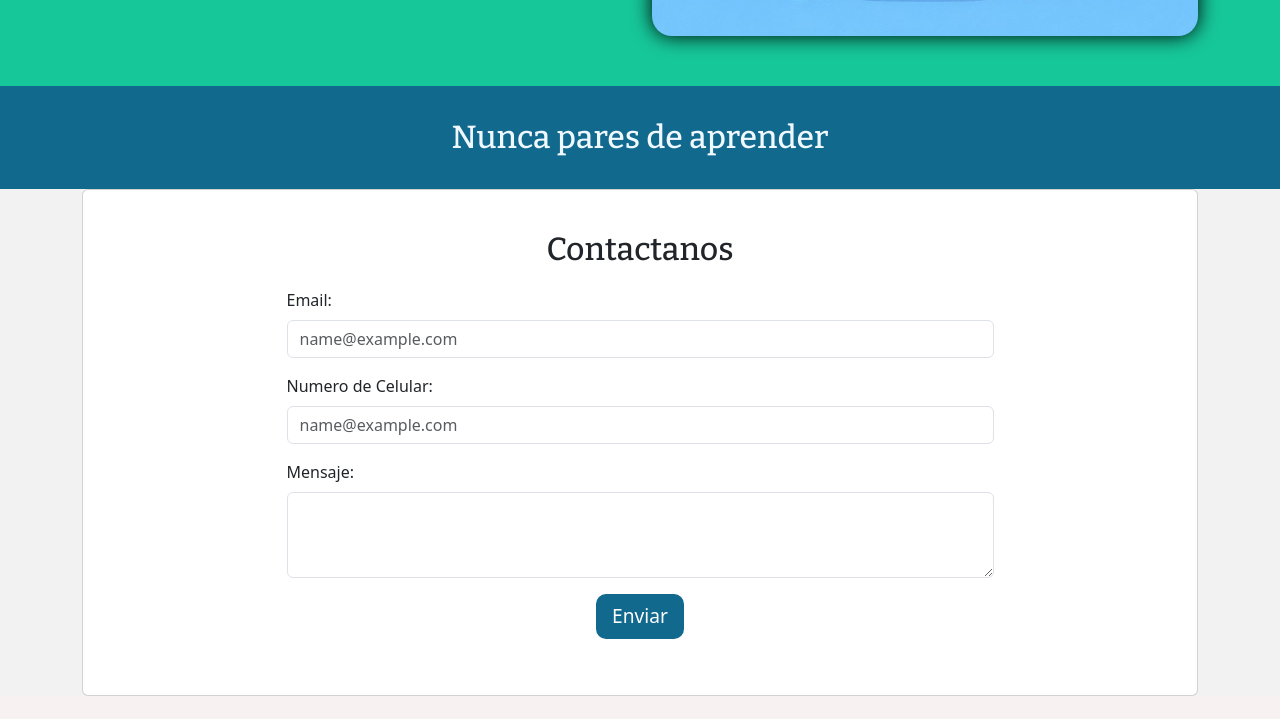
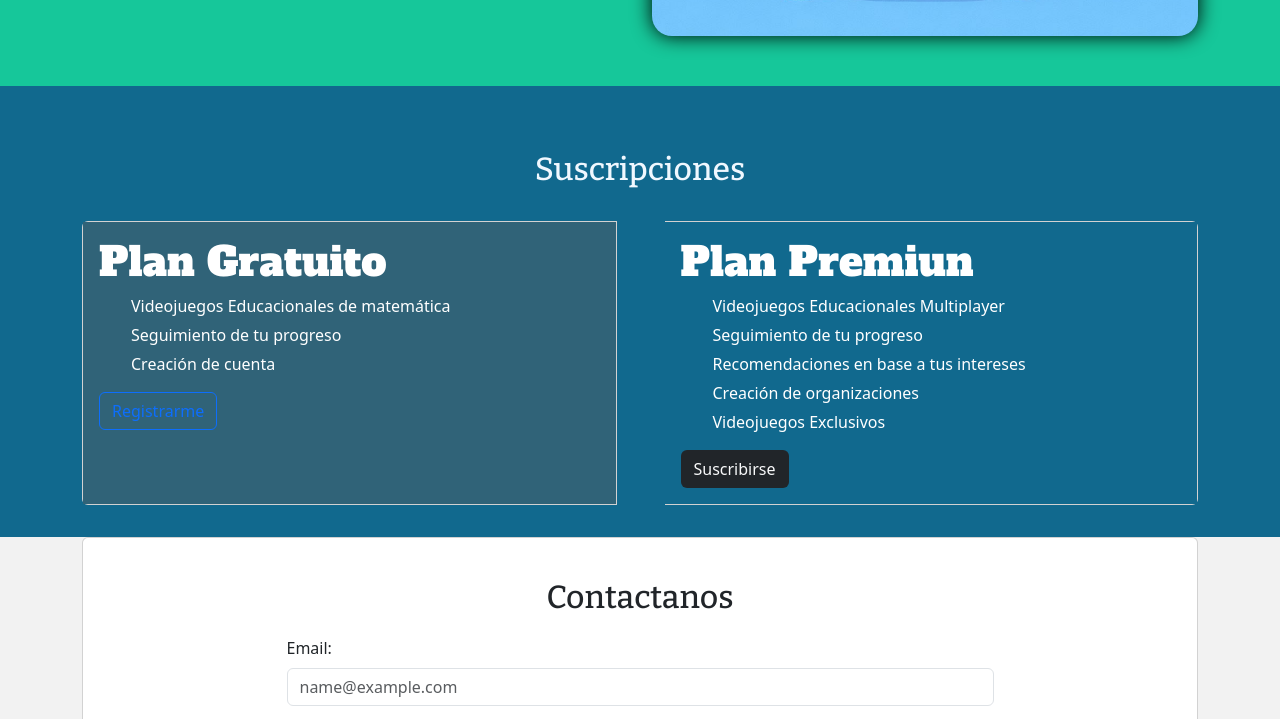
Before and after one commit to OpenSourceWX52-2024/upc-pre-202401--si729-WX52-2SquareD-Landing-Page, a plain HTML site: page index.html in a window 1280 px wide. Shown: the part 2268-2987 px from the top of the page. Drawn offline with nearby package versions, Linux system fonts and the light colour scheme.

```diff
--- a/index.html
+++ b/index.html
@@ -175,13 +175,51 @@
     </div>
 </section>
 
-    <div class="slogan">
-    <h2 style="text-align: center;
+<div class="slogan" style="padding: 2rem;">
+    <h2
+        style="text-align: center;
         padding: 4vh 0;
         margin: 0%;
         color: aliceblue;"
-    >Nunca pares de aprender</h2>
+    >
+    Suscripciones
+    </h2>
+
+    <div class="container">
+        <div class="card-group gap-5">
+            <div class="card">
+                <div class="card-body" style="background-color: #306378; color: white;">
+                    <h1 class="card-title text-left">Plan Gratuito</h1>
+
+                    <ul>
+                        <li>Videojuegos Educacionales de matemática</li>
+                        <li>Seguimiento de tu progreso</li>
+                        <li>Creación de cuenta</li>
+                    </ul>
+
+                    <button class="btn btn-outline-primary">Registrarme</button>
                 </div>
+            </div>
+
+            <div class="card">
+                <div class="card-body" style="background-color: #11698E; color: white;">
+                    <h1 class="card-title text-left">Plan Premiun</h1>
+
+                    <ul>
+                        <li>Videojuegos Educacionales Multiplayer</li>
+                        <li>Seguimiento de tu progreso </li>
+                        <li>Recomendaciones en base a tus intereses</li>
+                        <li>Creación de organizaciones</li>
+                        <li>Videojuegos Exclusivos</li>
+                    </ul>
+
+                    <button class="btn bg-dark text-light">Suscribirse</button>
+                </div>
+            </div>
+        </div>
+    </div>
+</div>
+
 
 <section id="contact-us">
     <div class="container ">
```
Lines whose indentation alone changed are shown as unchanged.
